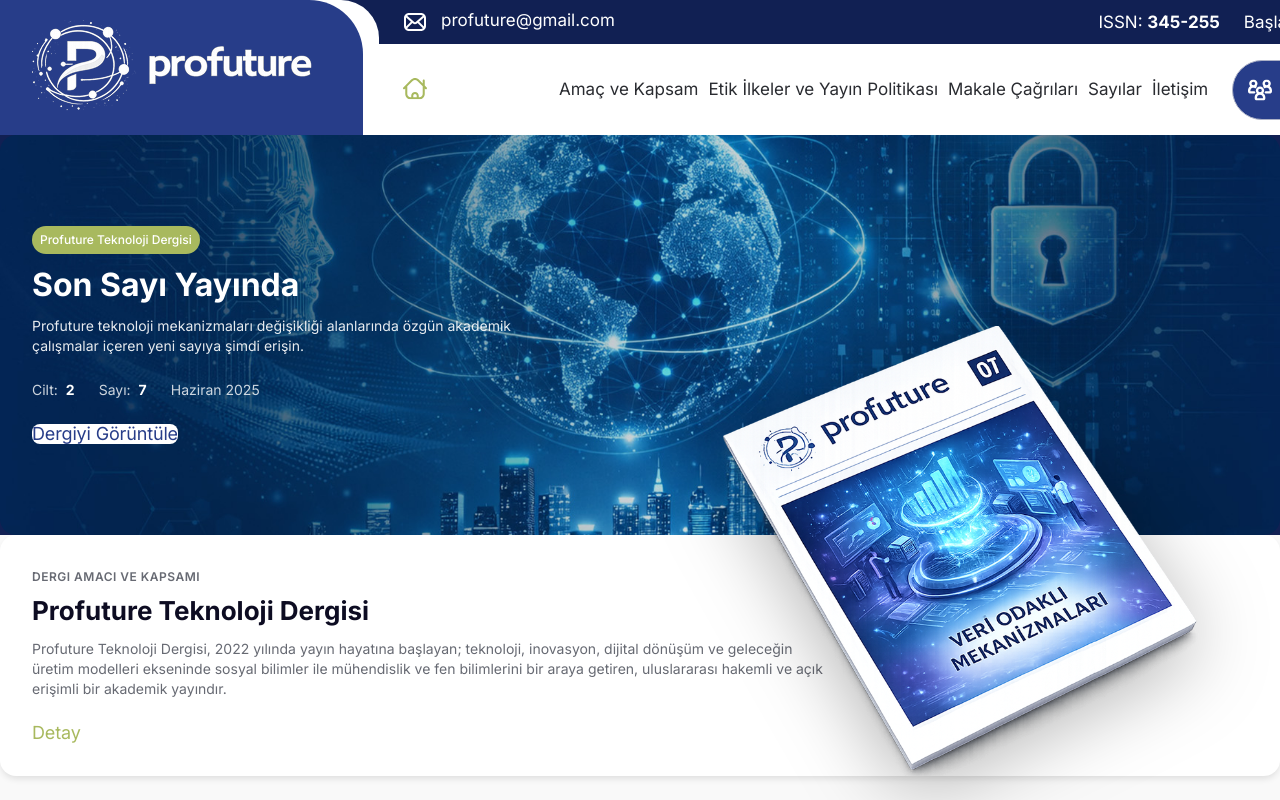
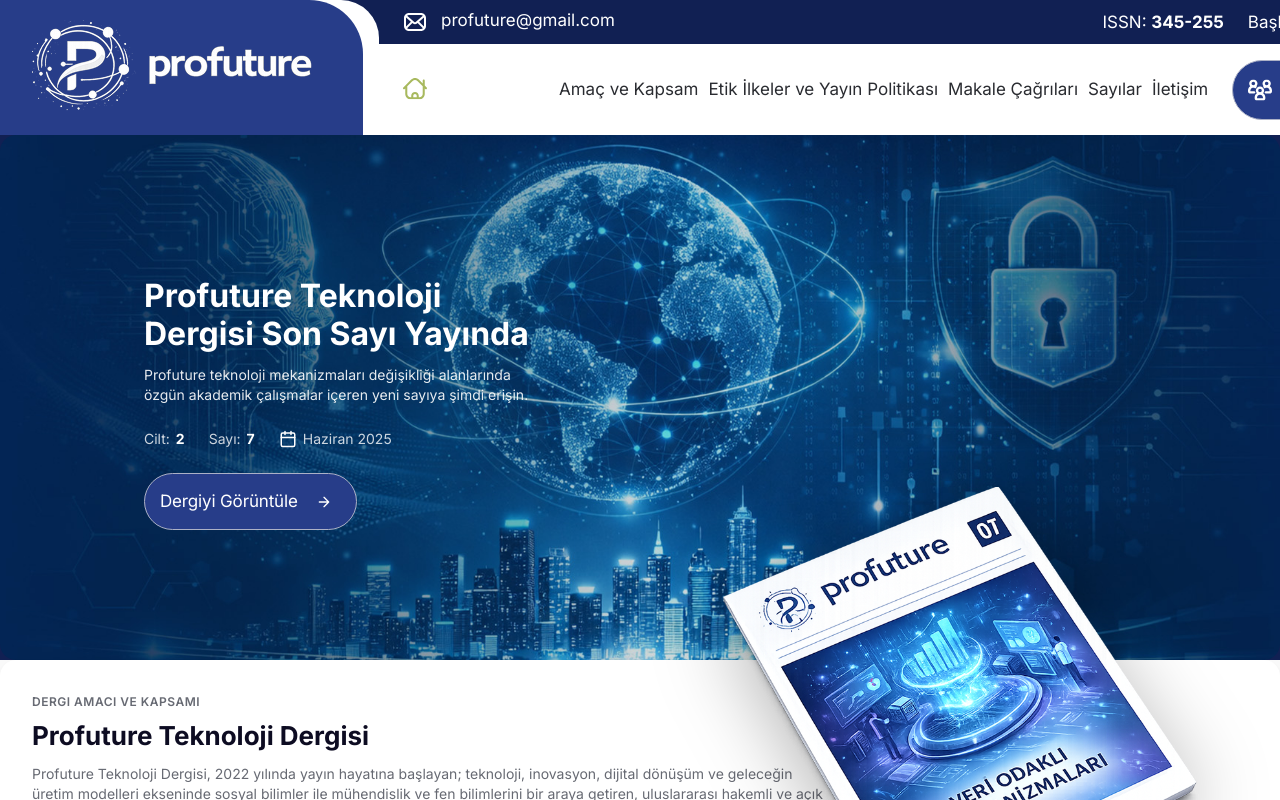
Before and after one commit to handeada/zeplin-case, a React (Vite) app: page / in a window 1280 px wide. Shown: the top 800 px of the page. Built offline with nearby package versions, Linux system fonts and the light colour scheme.

Commit message:
feat(Hero): enhance hero component with new icons, adjust layout and button styles for improved user experience

```diff
--- a/src/components/Hero/Hero.jsx
+++ b/src/components/Hero/Hero.jsx
@@ -1,5 +1,5 @@
 import "./Hero.scss";
-import { Button, Badge } from "../ui";
+import { Button, Badge, Icon } from "../ui";
 import slideBackground from "../../assets/images/slide 1.png";
 import magazineImage from "../../assets/images/dergison 1.png";
 
@@ -13,10 +13,9 @@ const Hero = () => {
         </div>
 
         <div className="hero__latest-issue">
-          <Badge variant="secondary" size="small">
-            Profuture Teknoloji Dergisi
-          </Badge>
-          <h1 className="hero__title">Son Sayı Yayında</h1>
+          <h1 className="hero__title">
+            Profuture Teknoloji Dergisi Son Sayı Yayında
+          </h1>
           <p className="hero__description">
             Profuture teknoloji mekanizmaları değişikliği alanlarında özgün
             akademik çalışmalar içeren yeni sayıya şimdi erişin.
@@ -32,11 +31,16 @@ const Hero = () => {
               <span className="hero__detail-value">7</span>
             </div>
             <div className="hero__detail-item">
+              <Icon name="calendar" size={18} />
               <span className="hero__detail-label">Haziran 2025</span>
             </div>
           </div>
 
-          <Button variant="primary" size="large">
+          <Button
+            variant="primary-filled"
+            size="large"
+            rightIcon={<Icon name="arrowRight" size={16} />}
+          >
             Dergiyi Görüntüle
           </Button>
         </div>
@@ -54,7 +58,11 @@ const Hero = () => {
             araya getiren, uluslararası hakemli ve açık erişimli bir akademik
             yayındır.
           </p>
-          <Button variant="secondary" size="medium">
+          <Button
+            variant="default-filled"
+            rightIcon={<Icon name="arrowRight" size={16} />}
+            size="medium"
+          >
             Detay
           </Button>
         </div>
--- a/src/components/Hero/Hero.scss
+++ b/src/components/Hero/Hero.scss
@@ -14,7 +14,7 @@
   &__top-row {
     position: relative;
     background-color: color("primary-dark");
-    padding: space("10") space("8");
+    padding: 8.125rem 9rem;
     overflow: visible;
     min-height: 400px;
     display: flex;
@@ -53,7 +53,7 @@
   &__latest-issue {
     position: relative;
     z-index: 1;
-    max-width: 500px;
+    max-width: 400px;
     color: color("bg-white");
 
     @media (max-width: 768px) {
@@ -105,7 +105,7 @@
 
   &__detail-item {
     display: flex;
-    gap: space("2");
+    gap: 6px;
     align-items: center;
   }
 
--- a/src/components/ui/Button/Button.scss
+++ b/src/components/ui/Button/Button.scss
@@ -1,5 +1,5 @@
-@use '../../../styles/variables' as *;
-@use '../../../styles/mixins' as *;
+@use "../../../styles/variables" as *;
+@use "../../../styles/mixins" as *;
 
 // ===========================================
 // Button Component - Figma Design System
@@ -8,9 +8,9 @@
 
 .btn {
   @include button-base;
-  border-radius: radius('lg');
-  font-size: map-get($font-sizes, 'lg');
-  font-weight: map-get($font-weights, 'regular');
+  border-radius: radius("lg");
+  font-size: map-get($font-sizes, "lg");
+  font-weight: map-get($font-weights, "regular");
   letter-spacing: -0.154px;
   line-height: 20px;
   transition: all $transition-base;
@@ -19,18 +19,18 @@
   // Size Variants
   // ===========================================
   &--sm {
-    padding: space('2.5') 14px;
-    font-size: map-get($font-sizes, 'body');
+    padding: space("2.5") 14px;
+    font-size: map-get($font-sizes, "body");
   }
 
   &--md {
     padding: 12px 18px;
-    font-size: map-get($font-sizes, 'md');
+    font-size: map-get($font-sizes, "md");
   }
 
   &--lg {
     padding: 17px 21px;
-    font-size: map-get($font-sizes, 'lg');
+    font-size: map-get($font-sizes, "lg");
   }
 
   // ===========================================
@@ -41,19 +41,19 @@
   // Disabled: Gray bg, gray text
   // ===========================================
   &--primary {
-    background-color: color('bg-white');
-    color: color('primary');
+    background-color: color("bg-white");
+    color: color("primary");
     border: none;
 
     &:hover:not(:disabled) {
-      background-color: color('primary');
+      background-color: color("primary");
       color: white;
     }
 
     &:active:not(:disabled) {
-      background-color: color('primary-light');
-      color: color('primary');
-      border: 1px solid color('primary');
+      background-color: color("primary-light");
+      color: color("primary");
+      border: 1px solid color("primary");
     }
 
     &:disabled {
@@ -67,27 +67,27 @@
   // Hover: Primary-dark bg, white text
   // ===========================================
   &--primary-filled {
-    background-color: color('primary');
+    background-color: color("primary");
     color: white;
     padding: 17px 24px 17px 15px;
-    border: 1px solid color('gray-300');
+    border: 1px solid color("gray-300");
     border-radius: 50px;
     font-family: $font-family-base;
-    font-size: map-get($font-sizes, 'md-lg');
-    font-weight: map-get($font-weights, 'regular');
+    font-size: map-get($font-sizes, "md-lg");
+    font-weight: map-get($font-weights, "regular");
     line-height: 21px;
     letter-spacing: 0%;
 
     &:hover:not(:disabled) {
-      background-color: color('primary-dark');
+      background-color: color("primary-dark");
       color: white;
-      border-color: color('gray-300');
+      border-color: color("gray-300");
     }
 
     &:active:not(:disabled) {
-      background-color: color('primary-dark');
+      background-color: color("primary-dark");
       color: white;
-      border-color: color('gray-300');
+      border-color: color("gray-300");
     }
 
     &:disabled {
@@ -99,19 +99,19 @@
   // Secondary Button (D2C Green: #a8b95e)
   // ===========================================
   &--secondary {
-    background-color: color('bg-white');
-    color: color('secondary');
+    background-color: color("bg-white");
+    color: color("secondary");
     border: none;
 
     &:hover:not(:disabled) {
-      background-color: color('secondary');
+      background-color: color("secondary");
       color: white;
     }
 
     &:active:not(:disabled) {
-      background-color: color('success-light');
-      color: color('secondary');
-      border: 1px solid color('secondary');
+      background-color: color("success-light");
+      color: color("secondary");
+      border: 1px solid color("secondary");
     }
 
     &:disabled {
@@ -125,27 +125,61 @@
   // Hover: Secondary-dark bg (#2b3016), white text
   // ===========================================
   &--secondary-filled {
-    background-color: color('secondary');
+    background-color: color("secondary");
     color: white;
     padding: 17px 24px 17px 15px;
-    border: 1px solid color('gray-300');
+    border: 1px solid color("gray-300");
     border-radius: 50px;
     font-family: $font-family-base;
-    font-size: map-get($font-sizes, 'md-lg');
-    font-weight: map-get($font-weights, 'regular');
+    font-size: map-get($font-sizes, "md-lg");
+    font-weight: map-get($font-weights, "regular");
     line-height: 21px;
     letter-spacing: 0%;
 
     &:hover:not(:disabled) {
-      background-color: color('secondary-dark');
+      background-color: color("secondary-dark");
       color: white;
-      border-color: color('gray-300');
+      border-color: color("gray-300");
     }
 
     &:active:not(:disabled) {
-      background-color: color('secondary-dark');
+      background-color: color("secondary-dark");
       color: white;
-      border-color: color('gray-300');
+      border-color: color("gray-300");
+    }
+
+    &:disabled {
+      @include button-disabled;
+    }
+  }
+
+  // ===========================================
+  // Default Filled Button (Figma variant)
+  // Default: White bg, gray border, dark gray text
+  // Hover: Primary-dark bg, primary-dark border, white text
+  // ===========================================
+  &--default-filled {
+    background-color: color("bg-white");
+    color: color("gray-500");
+    padding: 17px 24px 17px 15px;
+    border: 1px solid color("gray-300");
+    border-radius: 50px;
+    font-family: $font-family-base;
+    font-size: map-get($font-sizes, "md-lg");
+    font-weight: map-get($font-weights, "regular");
+    line-height: 21px;
+    letter-spacing: 0%;
+
+    &:hover:not(:disabled) {
+      background-color: color("primary-dark");
+      color: white;
+      border-color: color("primary-dark");
+    }
+
+    &:active:not(:disabled) {
+      background-color: color("primary-dark");
+      color: white;
+      border-color: color("primary-dark");
     }
 
     &:disabled {
@@ -158,22 +192,22 @@
   // ===========================================
   &--outline {
     background-color: transparent;
-    color: color('primary');
-    border: 1px solid color('primary');
+    color: color("primary");
+    border: 1px solid color("primary");
 
     &:hover:not(:disabled) {
-      background-color: color('primary');
+      background-color: color("primary");
       color: white;
     }
 
     &:active:not(:disabled) {
-      background-color: color('primary-light');
-      color: color('primary');
+      background-color: color("primary-light");
+      color: color("primary");
     }
 
     &:disabled {
       @include button-disabled;
-      border-color: color('gray-disabled');
+      border-color: color("gray-disabled");
     }
   }
 
@@ -182,15 +216,15 @@
   // ===========================================
   &--ghost {
     background-color: transparent;
-    color: color('text-secondary');
+    color: color("text-secondary");
     padding: 8px;
     min-width: 36px;
     min-height: 36px;
     border: none;
 
     &:hover:not(:disabled) {
-      background-color: color('gray-50');
-      color: color('text-primary');
+      background-color: color("gray-50");
+      color: color("text-primary");
     }
   }
 
@@ -200,7 +234,7 @@
   // ===========================================
   &--icon {
     background-color: transparent;
-    color: color('text-secondary');
+    color: color("text-secondary");
     padding: 0;
     width: 55px;
     height: 55px;
@@ -209,18 +243,18 @@
     display: flex;
     justify-content: center;
     align-items: center;
-    border: 1px solid color('gray-300');
+    border: 1px solid color("gray-300");
     border-radius: 100px;
 
     &:hover:not(:disabled) {
-      background-color: color('gray-50');
-      color: color('text-primary');
-      border-color: color('primary');
+      background-color: color("gray-50");
+      color: color("text-primary");
+      border-color: color("primary");
     }
 
     &:active:not(:disabled) {
-      background-color: color('primary-light');
-      border-color: color('primary');
+      background-color: color("primary-light");
+      border-color: color("primary");
     }
   }
 
@@ -229,17 +263,17 @@
   // ===========================================
   &--social {
     background-color: transparent;
-    color: color('text-secondary');
+    color: color("text-secondary");
     padding: 18.5px;
     min-width: 55px;
     min-height: 55px;
     border-radius: 100px;
-    border: 1px solid color('gray-300');
+    border: 1px solid color("gray-300");
 
     &:hover:not(:disabled) {
-      background-color: color('gray-50');
-      color: color('text-primary');
-      border-color: color('primary');
+      background-color: color("gray-50");
+      color: color("text-primary");
+      border-color: color("primary");
     }
   }
 
@@ -247,13 +281,13 @@
   // Success Button
   // ===========================================
   &--success {
-    background-color: color('success');
+    background-color: color("success");
     color: white;
     border: none;
-    border-radius: radius('full');
+    border-radius: radius("full");
 
     &:hover:not(:disabled) {
-      background-color: color('secondary-dark');
+      background-color: color("secondary-dark");
     }
 
     &:disabled {
@@ -265,13 +299,13 @@
   // Error Button
   // ===========================================
   &--error {
-    background-color: color('error');
+    background-color: color("error");
     color: white;
     border: none;
-    border-radius: radius('full');
+    border-radius: radius("full");
 
     &:hover:not(:disabled) {
-      background-color: color('error-dark');
+      background-color: color("error-dark");
     }
 
     &:disabled {
@@ -288,11 +322,11 @@
     justify-content: center;
 
     &--left {
-      margin-right: 8px;
+      margin-right: 10px;
     }
 
     &--right {
-      margin-left: 8px;
+      margin-left: 10px;
     }
   }
 
```
